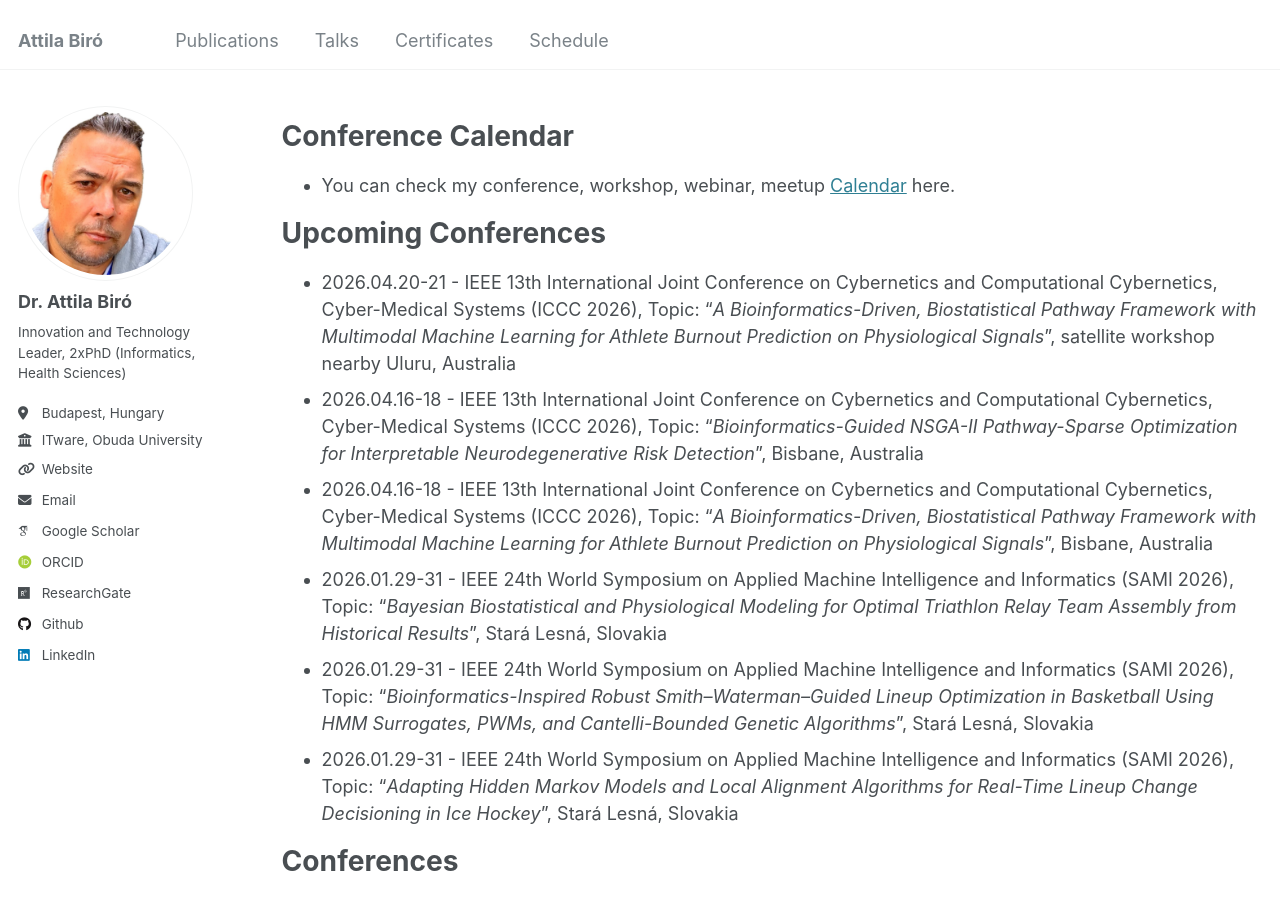
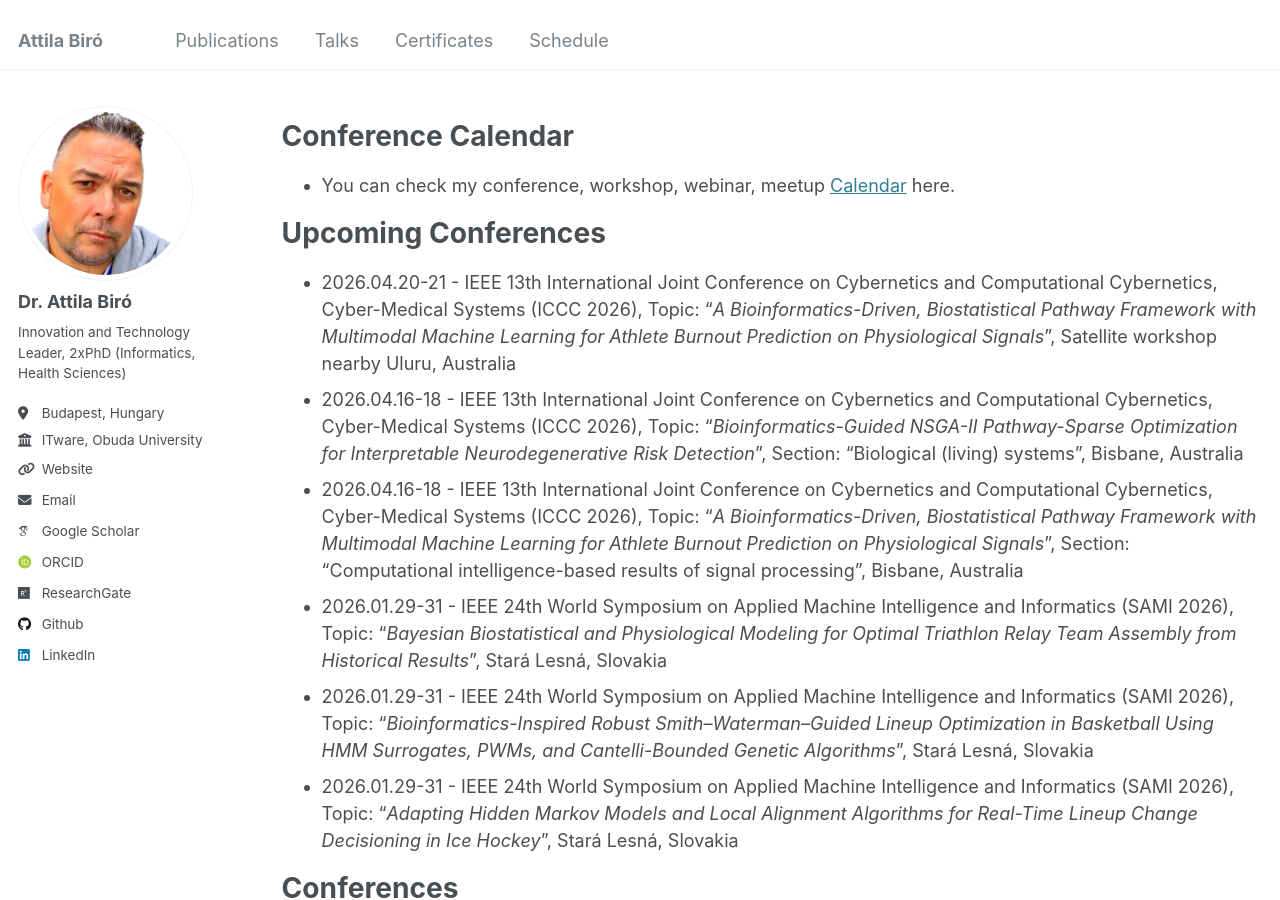
Before and after one commit to biroka/biroka.github.io, a Jekyll site: the page built from _pages/talks.md, in a window 1280 px wide and 900 px high. Built offline with Jekyll 4.4.1, drawn with Linux system fonts in a browser that asks for light colours; some web fonts are replaced.

Commit message:
Update talks.md

```diff
--- a/_pages/talks.md
+++ b/_pages/talks.md
@@ -12,9 +12,9 @@ Conference Calendar
 
 Upcoming Conferences
 ======
-* 2026.04.20-21 - IEEE 13th International Joint Conference on Cybernetics and Computational Cybernetics, Cyber-Medical Systems (ICCC 2026), Topic: "_A Bioinformatics-Driven, Biostatistical Pathway Framework with Multimodal Machine Learning for Athlete Burnout Prediction on Physiological Signals_", satellite workshop nearby Uluru, Australia
-* 2026.04.16-18 - IEEE 13th International Joint Conference on Cybernetics and Computational Cybernetics, Cyber-Medical Systems (ICCC 2026), Topic: "_Bioinformatics-Guided NSGA-II Pathway-Sparse Optimization for Interpretable Neurodegenerative Risk Detection_", Bisbane, Australia
-* 2026.04.16-18 - IEEE 13th International Joint Conference on Cybernetics and Computational Cybernetics, Cyber-Medical Systems (ICCC 2026), Topic: "_A Bioinformatics-Driven, Biostatistical Pathway Framework with Multimodal Machine Learning for Athlete Burnout Prediction on Physiological Signals_", Bisbane, Australia
+* 2026.04.20-21 - IEEE 13th International Joint Conference on Cybernetics and Computational Cybernetics, Cyber-Medical Systems (ICCC 2026), Topic: "_A Bioinformatics-Driven, Biostatistical Pathway Framework with Multimodal Machine Learning for Athlete Burnout Prediction on Physiological Signals_", Satellite workshop nearby Uluru, Australia
+* 2026.04.16-18 - IEEE 13th International Joint Conference on Cybernetics and Computational Cybernetics, Cyber-Medical Systems (ICCC 2026), Topic: "_Bioinformatics-Guided NSGA-II Pathway-Sparse Optimization for Interpretable Neurodegenerative Risk Detection_", Section: "Biological (living) systems", Bisbane, Australia
+* 2026.04.16-18 - IEEE 13th International Joint Conference on Cybernetics and Computational Cybernetics, Cyber-Medical Systems (ICCC 2026), Topic: "_A Bioinformatics-Driven, Biostatistical Pathway Framework with Multimodal Machine Learning for Athlete Burnout Prediction on Physiological Signals_", Section: "Computational intelligence-based results of signal processing", Bisbane, Australia
 * 2026.01.29-31 - IEEE 24th World Symposium on Applied Machine Intelligence and Informatics (SAMI 2026), Topic: "_Bayesian Biostatistical and Physiological Modeling for Optimal Triathlon Relay Team Assembly from Historical Results_", Stará Lesná, Slovakia
 * 2026.01.29-31 - IEEE 24th World Symposium on Applied Machine Intelligence and Informatics (SAMI 2026), Topic: "_Bioinformatics-Inspired Robust Smith–Waterman–Guided Lineup Optimization in Basketball Using HMM Surrogates, PWMs, and Cantelli-Bounded Genetic Algorithms_", Stará Lesná, Slovakia
 * 2026.01.29-31 - IEEE 24th World Symposium on Applied Machine Intelligence and Informatics (SAMI 2026), Topic: "_Adapting Hidden Markov Models and Local Alignment Algorithms for Real-Time Lineup Change Decisioning in Ice Hockey_", Stará Lesná, Slovakia
```
